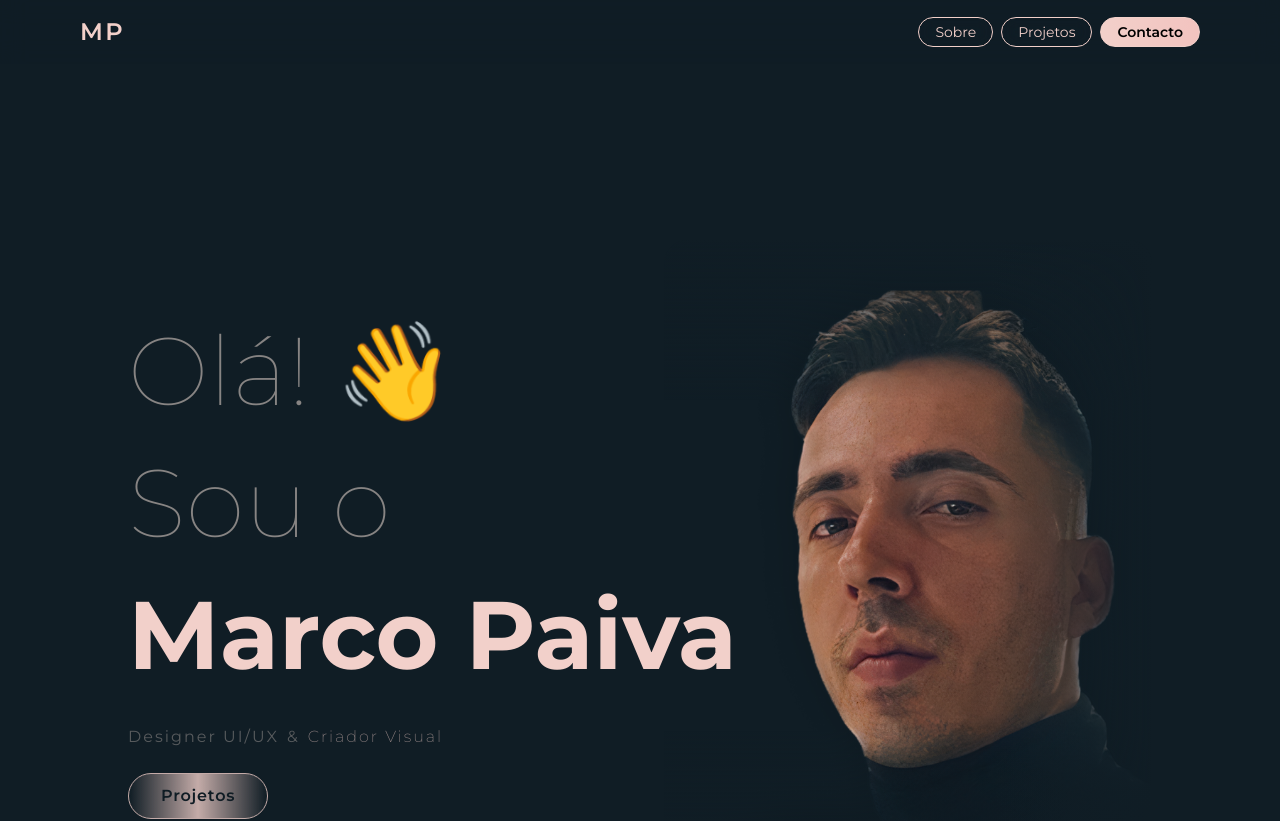
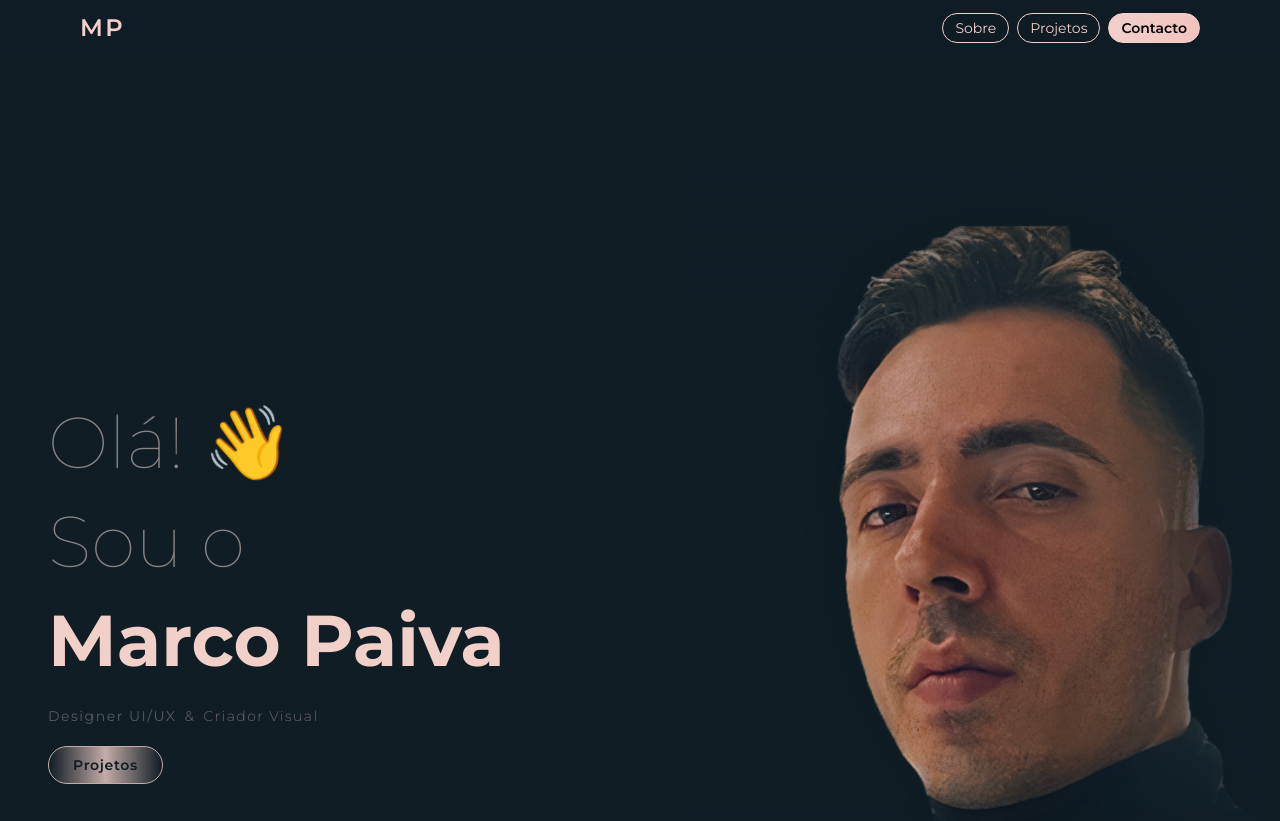
Before and after one commit to marcoaotrpaiva/portfolio, a Next.js app: page / in a window 1280 px wide. Shown: the top 821 px of the page. Built offline with nearby package versions, Linux system fonts and the light colour scheme.

Commit message:
Update Hero.tsx

```diff
--- a/components/Hero.tsx
+++ b/components/Hero.tsx
@@ -30,41 +30,31 @@ const Hero = () => {
   return (
     <section
       id="home"
-      className="container mx-auto bg-[#101D25] min-h-screen pt-24 px-4 sm:px-6 md:px-12 lg:px-20 xl:px-32"
+      className="w-full overflow-x-hidden min-h-screen bg-[#101D25] relative pt-20 px-4 sm:px-6 md:px-12"
     >
       {/* Navbar */}
       <header className="fixed inset-x-0 top-0 z-50 backdrop-blur-md bg-[#101D25]/70">
-        <div className="flex items-center justify-between px-4 sm:px-6 lg:px-20 py-4">
+        <div className="flex items-center justify-between px-4 sm:px-6 lg:px-20 py-3">
           <div
-            className="text-2xl font-semibold tracking-widest"
+            className="text-xl sm:text-2xl font-semibold tracking-widest"
             style={{ fontFamily: "'Montserrat', sans-serif", color: '#F2D0CA' }}
           >
             MP
           </div>
-          <div className="flex gap-2 text-xs sm:text-sm">
+          <div className="flex gap-1 sm:gap-2 text-xs sm:text-sm px-1 sm:px-0">
             {topButtons.map(({ label, href }) => {
               const sectionId = href.replace('#', '');
               const isContact = label === 'Contacto';
               const isActive = activeSection === sectionId;
               return (
-                <a
-                  key={label}
-                  href={href}
-                  aria-label={`Ir para a secção ${label}`}
-                >
+                <a key={label} href={href} aria-label={`Ir para a secção ${label}`}>
                   <motion.button
                     whileHover={{ scale: 1.07 }}
                     whileTap={{ scale: 0.97 }}
                     transition={{ type: 'spring', stiffness: 240, damping: 20 }}
-                    className={`px-4 py-1 rounded-full border transition-all duration-300 backdrop-blur-sm ${
-                      isActive
-                        ? 'border-white text-white'
-                        : 'text-[#F2D0CA] border-[#F2D0CA]'
-                    } ${
-                      isContact
-                        ? 'font-semibold bg-gradient-to-r from-[#F2D0CA] to-[#F2C3BF] text-black'
-                        : 'font-normal'
-                    }`}
+                    className={`px-3 py-1 rounded-full border transition-all duration-300 backdrop-blur-sm ${
+                      isActive ? 'border-white text-white' : 'text-[#F2D0CA] border-[#F2D0CA]'
+                    } ${isContact ? 'font-semibold bg-gradient-to-r from-[#F2D0CA] to-[#F2C3BF] text-black' : 'font-normal'}`}
                     style={{ fontFamily: "'Montserrat', sans-serif" }}
                   >
                     {label}
@@ -77,10 +67,10 @@ const Hero = () => {
       </header>
 
       {/* Main */}
-      <div className="flex flex-col items-center justify-center gap-6 pt-12 pb-20 md:pt-28 md:pb-32 lg:pt-36 lg:pb-40 md:flex-row md:justify-between">
+      <div className="flex flex-col items-center justify-center gap-6 pt-10 pb-16 md:pt-28 md:flex-row md:justify-between md:items-center">
         {/* Mobile Image */}
         <motion.div
-          className="block md:hidden w-32 sm:w-40 md:w-48 lg:w-56 aspect-square rounded-full overflow-hidden"
+          className="block md:hidden w-28 h-28 sm:w-36 sm:h-36 rounded-full overflow-hidden mb-4"
           initial={{ opacity: 0 }}
           animate={{ opacity: 1 }}
           transition={{ duration: 0.8, delay: 0.3 }}
@@ -88,8 +78,8 @@ const Hero = () => {
           <Image
             src="/images/profile-picture.png"
             alt="Retrato de Marco Paiva"
-            width={160}
-            height={160}
+            width={140}
+            height={140}
             className="object-cover"
             priority
           />
@@ -103,55 +93,47 @@ const Hero = () => {
           transition={{ duration: 0.8 }}
         >
           <h1
-            className="text-4xl sm:text-5xl md:text-6xl lg:text-7xl xl:text-8xl leading-snug font-thin mb-6"
+            className="text-[28px] sm:text-[36px] md:text-[72px] leading-snug font-thin mb-4"
             style={{ fontFamily: 'var(--font-montserrat)', color: '#878483' }}
           >
             <span className="inline-block">
               Olá!{' '}
-              <span
-                className="inline-block animate-wiggle"
-                style={{ transformOrigin: '70% 70%' }}
-              >
+              <span className="inline-block animate-wiggle" style={{ transformOrigin: '70% 70%' }}>
                 👋
               </span>
             </span>
             <br />
             <span className="inline-block">
               Sou o{' '}
-              <span className="font-bold text-[#F2D0CA]">Marco Paiva</span>
+              <span className="font-bold text-[#F2D0CA]">Marco&nbsp;Paiva</span>
             </span>
           </h1>
           <p
-            className="text-sm sm:text-base flex flex-wrap justify-center md:justify-start gap-2 mb-6"
+            className="text-xs sm:text-sm flex flex-wrap justify-center md:justify-start gap-2 mb-5"
             style={{
               fontFamily: "'Montserrat', sans-serif",
               color: '#878483',
               opacity: 0.6,
-              letterSpacing: '2px',
+              letterSpacing: '1.5px',
             }}
           >
             <span>Designer UI/UX</span>
             <span>&</span>
-            <span className="font-extralight text-[#F2D0CA]">
-              Criador Visual
-            </span>
+            <span className="font-extralight text-[#F2D0CA]">Criador Visual</span>
           </p>
 
           <motion.a
             href="#projects"
             whileHover={{ scale: 1.05 }}
             whileTap={{ scale: 0.97 }}
-            className="inline-block text-sm sm:text-base px-6 sm:px-8 py-2.5 rounded-full border border-[#F2D0CA] overflow-hidden group transition-all duration-500 font-semibold tracking-wider opacity-80"
+            className="inline-block text-xs sm:text-sm px-4 sm:px-6 py-2 rounded-full border border-[#F2D0CA] overflow-hidden group transition-all duration-500 font-semibold tracking-wider opacity-80"
             style={{
               fontFamily: "'Montserrat', sans-serif",
-              background:
-                'linear-gradient(to right, rgba(242, 208, 202, 0) 0%, rgba(242, 208, 202, 1) 50%, rgba(242, 208, 202, 0) 100%)',
+              background: 'linear-gradient(to right, rgba(242, 208, 202, 0) 0%, rgba(242, 208, 202, 1) 50%, rgba(242, 208, 202, 0) 100%)',
               color: '#101D25',
             }}
           >
-            <span className="relative z-10 group-hover:text-[#101D25]">
-              Projetos
-            </span>
+            <span className="relative z-10 group-hover:text-[#101D25]">Projetos</span>
             <span
               className="absolute inset-0 z-0 bg-gradient-to-r from-[#f2d0ca00] via-[#f2c3bf] to-[#f2d0ca00] bg-[length:200%] bg-left opacity-0 group-hover:opacity-100 group-hover:bg-right transition-all duration-700 rounded-full"
               aria-hidden="true"
@@ -161,7 +143,7 @@ const Hero = () => {
 
         {/* Desktop Image */}
         <motion.div
-          className="hidden md:block relative w-60 sm:w-72 md:w-96 lg:w-[600px] aspect-[3/4] rounded-[24px] overflow-hidden"
+          className="hidden md:block relative w-[600px] h-[800px] translate-x-[40px] translate-y-[-30px]"
           initial={{ opacity: 0 }}
           animate={{ opacity: 1 }}
           transition={{ duration: 0.8, delay: 0.3 }}
@@ -171,7 +153,7 @@ const Hero = () => {
             src="/images/profile-picture.png"
             alt="Retrato de Marco Paiva"
             fill
-            className="object-cover"
+            className="object-cover rounded-[24px] drop-shadow-4xl"
             priority
           />
           <div className="absolute bottom-0 left-0 w-full h-40 bg-gradient-to-t from-[#101D25] to-transparent z-30 rounded-b-[24px]" />
```
